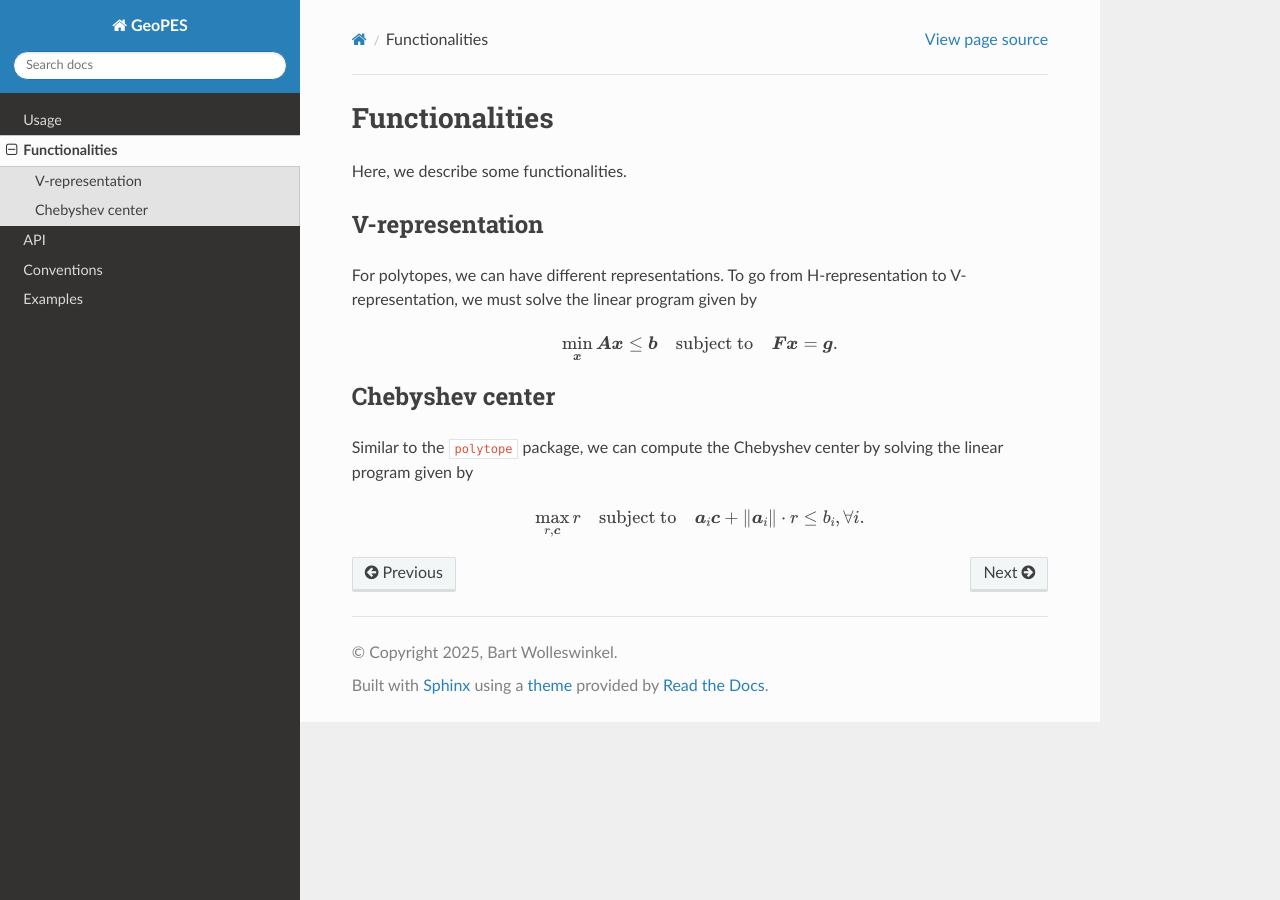
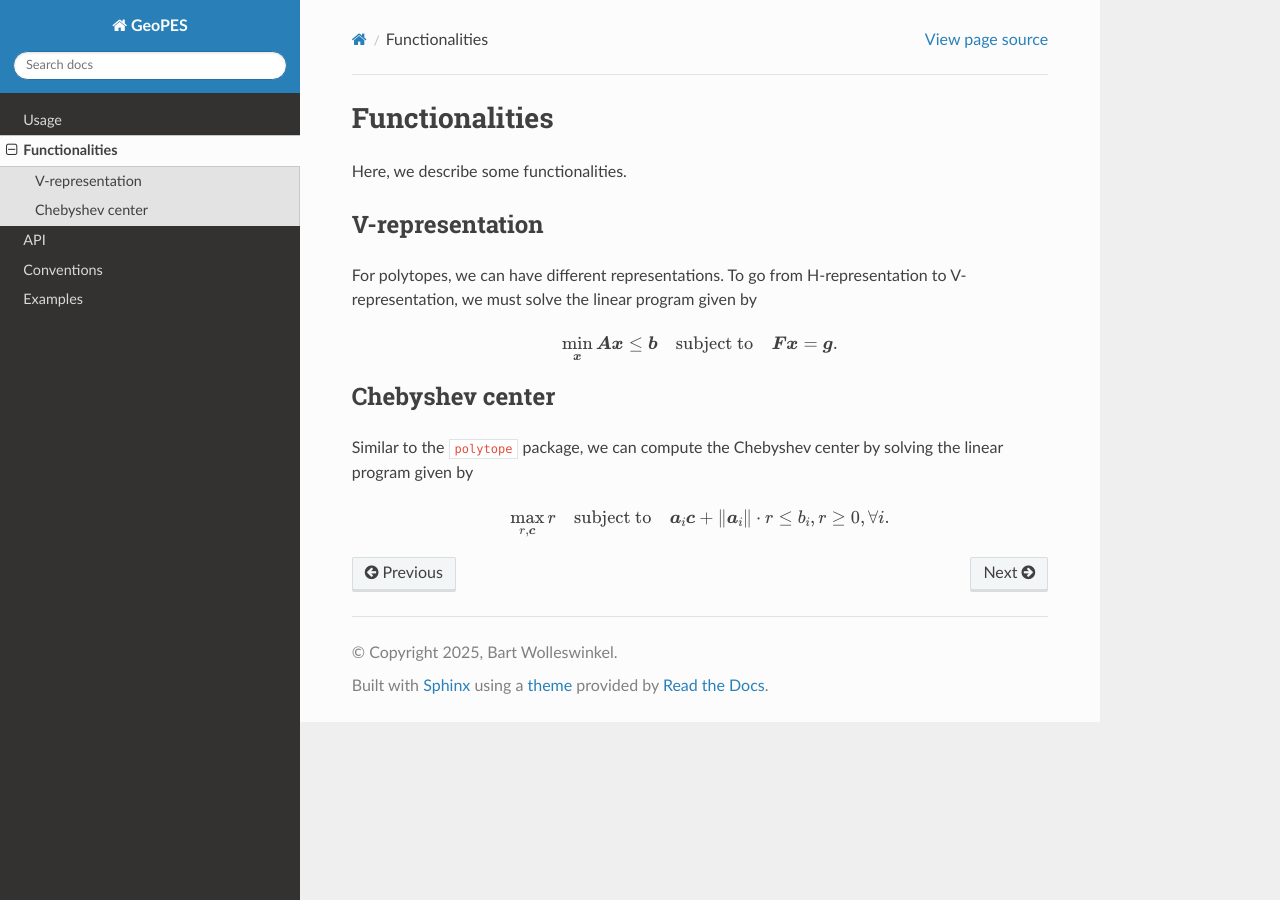
Before and after one commit to bwolleswinkel/geopes, a Sphinx documentation site: the page built from docs/source/functionalities.rst, in a window 1280 px wide. Built offline with Sphinx 7.4.7 and the Read the Docs theme 3.1.0, drawn with Linux system fonts in a browser that asks for light colours.

Commit message:
Added r \geq 0 to functionalities.rst

```diff
--- a/docs/source/functionalities.rst
+++ b/docs/source/functionalities.rst
@@ -18,4 +18,4 @@ Chebyshev center
 
 Similar to the ``polytope`` package, we can compute the Chebyshev center by solving the linear program given by
 
-.. math:: \max_{r, \boldsymbol{c}} r \quad \text{subject to} \quad \boldsymbol{a}_{i} \boldsymbol{c} + \Vert \boldsymbol{a}_{i} \Vert \cdot r \leq b_{i}, \forall i.
+.. math:: \max_{r, \boldsymbol{c}} r \quad \text{subject to} \quad \boldsymbol{a}_{i} \boldsymbol{c} + \Vert \boldsymbol{a}_{i} \Vert \cdot r \leq b_{i}, r \geq 0, \forall i.
```
